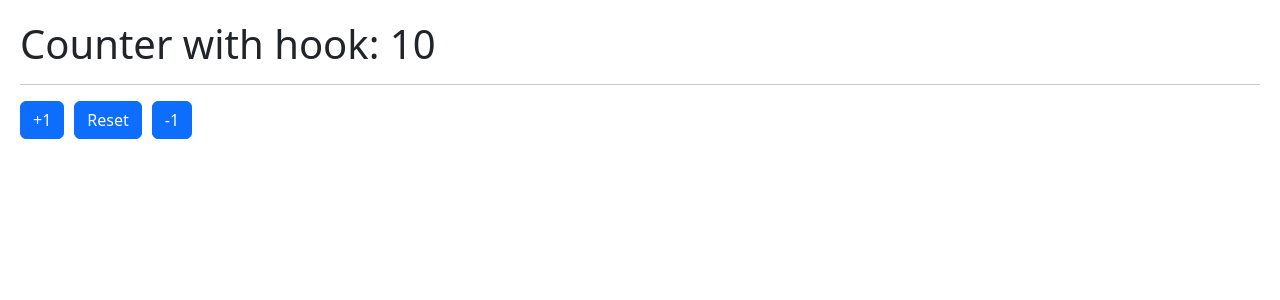
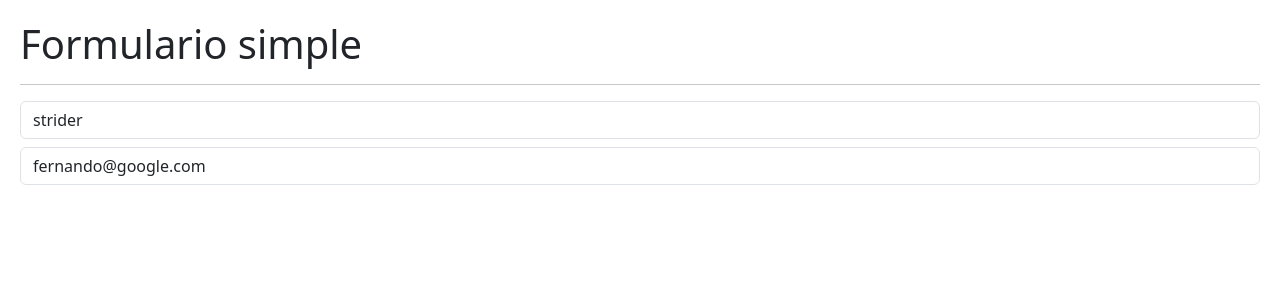
Before and after one commit to fernando258258/HooksAppProyecto, a React (Vite) app: page / in a window 1280 px wide. Shown: the top 300 px of the page. Built offline with nearby package versions, Linux system fonts and the light colour scheme.

Commit message:
useEffect - SimpleForm

```diff
--- /dev/null
+++ b/src/02-useEffect/SimpleForm.jsx
@@ -0,0 +1,45 @@
+import { useEffect, useState } from "react";
+
+export const SimpleForm = () => {
+  const [formState, setFormState] = useState({
+    username: "strider",
+    email: "fernando@google.com",
+  });
+
+  const { username, email } = formState;
+
+  const onInputChange = ({ target }) => {
+    const { name, value } = target;
+    setFormState({
+      ...formState,
+      [name]: value,
+    });
+  };
+
+  useEffect(() => {
+    console.log("useEffect called!");
+  });
+
+  return (
+    <>
+      <h1>Formulario simple</h1>
+      <hr />
+      <input
+        type="text"
+        className="form-control"
+        placeholder="Username"
+        name="username"
+        value={username}
+        onChange={onInputChange}
+      />
+      <input
+        type="email"
+        className="form-control mt-2"
+        placeholder="fernando@gmail.com"
+        name="email"
+        value={email}
+        onChange={onInputChange}
+      />
+    </>
+  );
+};
--- a/src/main.jsx
+++ b/src/main.jsx
@@ -1,13 +1,14 @@
 import { StrictMode } from "react";
 import { createRoot } from "react-dom/client";
 import "./index.css";
+import { SimpleForm } from "./02-useEffect/SimpleForm";
 // import { HooksApp } from "./HooksApp";
 // import { CounterApp } from "./01-useState/CounterApp";
-import { CounterWithCustomHook } from "./01-useState/CounterWithCustomHook";
+// import { CounterWithCustomHook } from "./01-useState/CounterWithCustomHook";
 
 createRoot(document.getElementById("root")).render(
   <StrictMode>
     {/* <HooksApp /> */}
-    <CounterWithCustomHook />
+    <SimpleForm />
   </StrictMode>
 );
```
